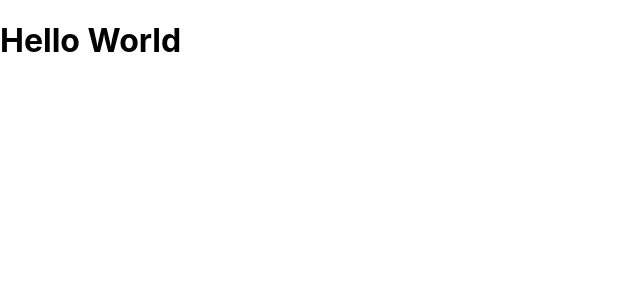
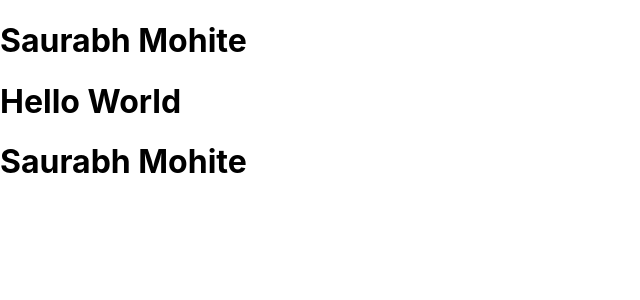
Before and after one commit to SaurabhMohite14/React-app, a React (Create React App) app: page / in a window 1280 px wide. Shown: the top 300 px of the page, without its empty margins (0-640 px from the left). Built offline with nearby package versions, Linux system fonts and the light colour scheme.

Commit message:
multi use of user tag

```diff
--- a/src/App.js
+++ b/src/App.js
@@ -1,10 +1,23 @@
-import logo from './logo.svg';
-import './App.css';
+import logo from "./logo.svg";
+import "./App.css";
 
 function App() {
-return (<div>
-  <h1>Hello World</h1>
-</div>);
+  return (
+    <div>
+    <Header></Header>
+      <h1>Hello World</h1>
+      <Header />
+    </div>
+  );
+}
+
+function Header() {
+  return (
+    <div>
+      <h1>Saurabh Mohite</h1>
+
+    </div>
+  );
 }
 
 export default App;
```
